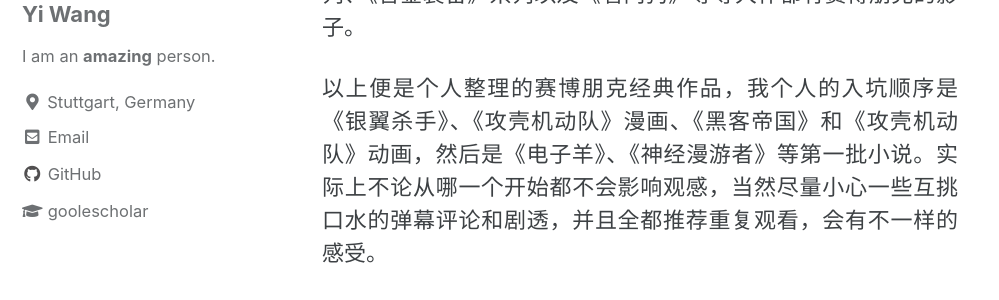
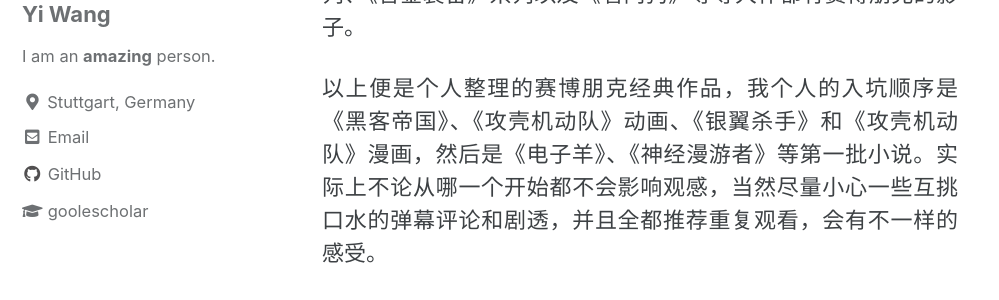
Before and after one commit to wangyi111/wangyi111.github.io, a Jekyll site: the page built from _posts/2020-08-09-cyberpunk.md, in a window 1280 px wide and 900 px high, scrolled down 6596 px. Shown: the part 185-485 px from the top of the window, without its empty margins (0-999 px from the left). Built offline with Jekyll 4.4.1, drawn with Linux system fonts in a browser that asks for light colours; cached includes are drawn as plain includes; comment, search, counter and statistics services are not loaded.

Commit message:
slight change

```diff
--- a/_posts/2020-08-09-cyberpunk.md
+++ b/_posts/2020-08-09-cyberpunk.md
@@ -55,6 +55,6 @@ tags:
 
 赛博朋克作品虽然不多，赛博朋克元素却已成为如今很多科幻作品的必备。除了《黑客帝国》，这里再汇总一下个人觉得含有赛博朋克元素且声名远扬的作品。小说有威廉·吉布森的《蔓延三部曲》，其中包括之前提到的赛博朋克开山作《神经漫游者》；动漫除了《攻壳》，还有《苹果核战记》、《EVA》以及《心理测量者》、《亚基拉》和去年很火的网飞动画《爱、死亡和机器人》；电影除了《黑客帝国》、《银翼杀手》，还有致敬了一大波科幻历史的《头号玩家》以及去年的《阿丽塔·战斗天使》；游戏除了跳票到今年年底的《赛博朋克2077》，《最终幻想》系列、《女神转生》系列、《合金装备》系列以及《看门狗》等等大作都有赛博朋克的影子。
 
-以上便是个人整理的赛博朋克经典作品，我个人的入坑顺序是《银翼杀手》、《攻壳机动队》漫画、《黑客帝国》和《攻壳机动队》动画，然后是《电子羊》、《神经漫游者》等第一批小说。实际上不论从哪一个开始都不会影响观感，当然尽量小心一些互挑口水的弹幕评论和剧透，并且全都推荐重复观看，会有不一样的感受。
+以上便是个人整理的赛博朋克经典作品，我个人的入坑顺序是《黑客帝国》、《攻壳机动队》动画、《银翼杀手》和《攻壳机动队》漫画，然后是《电子羊》、《神经漫游者》等第一批小说。实际上不论从哪一个开始都不会影响观感，当然尽量小心一些互挑口水的弹幕评论和剧透，并且全都推荐重复观看，会有不一样的感受。
 
 最后说一个小彩蛋，不知道大家是否注意到绝大部分赛博朋克作品都有大量东亚（尤其是日本）文化的表现，这里当然有《攻壳机动队》的功劳，不过主要原因有人分析说是上世纪7、80年代日本战后信息技术的发展非常迅猛，各种充满未来感的新式发明给当时的西方世界带来了巨大冲击，大都市东京也因此成为了不少赛博朋克作家心中的圣地。实际上当时的日本社会确已出现科技发展过于迅速给人们带来的种种忧虑，当然远未达到反乌托邦这样的程度。换句话说，赛博朋克终究还是隶属黑色反乌托邦的一种科幻类型，它究竟是不是未来，有多少会成为未来都不是可以预知的事情，尽管类似《攻壳机动队》这些作品本身饱含对衰败未来的讽刺，但又何不是对世人的警醒。关于这一点，我很欣赏《攻壳机动队》作者士郎正宗的观点，与大家共享：“对于默默不断前进的科学，科幻也不能总是描写世纪末的倦怠吧。未来还是明亮的好。”
```
